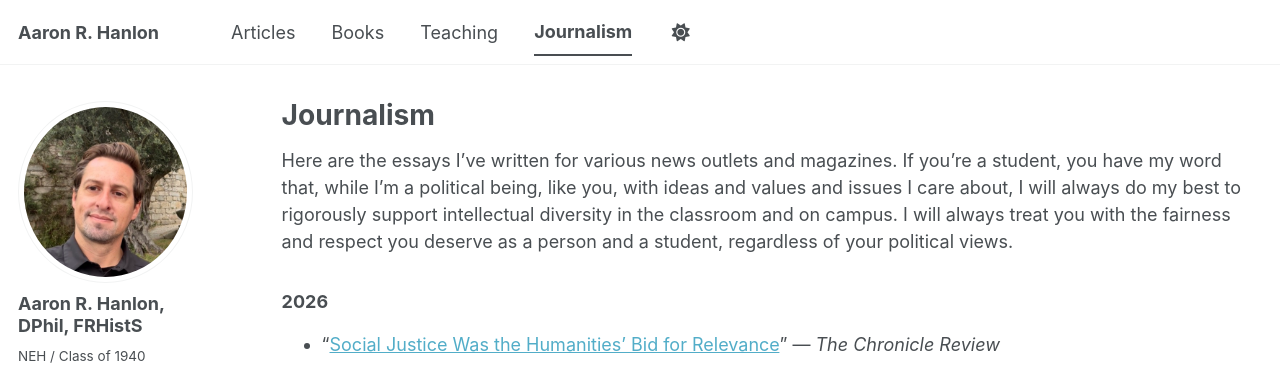
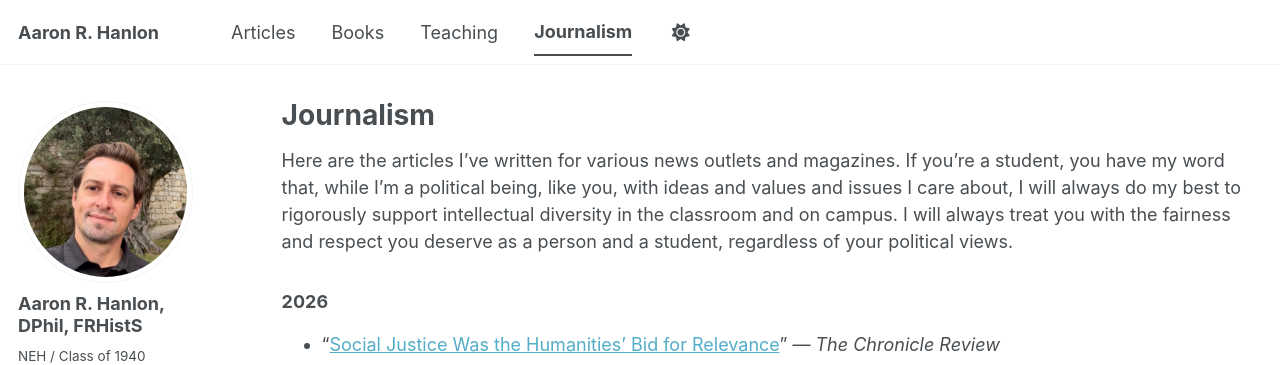
Before and after one commit to arhanlon/arhanlon.github.io, a Jekyll site: the page built from _pages/journalism.md, in a window 1280 px wide and 900 px high. Shown: the top 365 px of the window. Built offline with Jekyll 4.4.1, drawn with Linux system fonts in a browser that asks for light colours; a style sheet for code colours, icons or effects is not loaded.

Commit message:
Update journalism.md

```diff
--- a/_pages/journalism.md
+++ b/_pages/journalism.md
@@ -5,10 +5,10 @@
 author_profile: true
 ---
 
-Here are the essays I've written for various news outlets and magazines. If you're a student, you have my word that, while I'm a political being, like you, with ideas and values and issues I care about, I will always do my best to rigorously support intellectual diversity in the classroom and on campus. I will always treat you with the fairness and respect you deserve as a person and a student, regardless of your political views.
+Here are the articles I've written for various news outlets and magazines. If you're a student, you have my word that, while I'm a political being, like you, with ideas and values and issues I care about, I will always do my best to rigorously support intellectual diversity in the classroom and on campus. I will always treat you with the fairness and respect you deserve as a person and a student, regardless of your political views.
 
 ### 2026
-* "[Social Justice Was the Humanities’ Bid for Relevance](url_here)"{:target="_blank"} — *The Chronicle Review*
+* "[Social Justice Was the Humanities’ Bid for Relevance](https://www.salon.com/2014/05/07/how_whites_should_talk_about_white_privilege_hint_its_not_like_tal_fortgang/)"{:target="_blank"} — *The Chronicle Review*
 
 ### 2025
 * "[State Universities are Scrambling to Appease the MAGA Regime](url_here)"{:target="_blank"} — *The New Republic*
```
